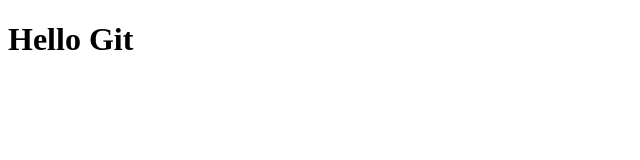
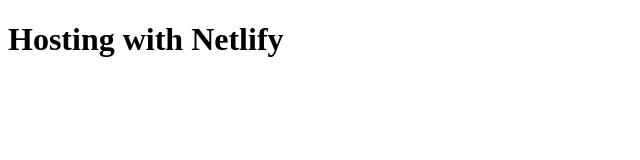
Before and after one commit to RJP2024/My-WeatherApp_Project1, a plain HTML site: page index.html in a window 1280 px wide. Shown: the whole page, without its empty margins (0-640 px from the left). Drawn offline with Linux system fonts and the light colour scheme.

Commit message:
Updated title & h1

```diff
--- a/index.html
+++ b/index.html
@@ -3,12 +3,12 @@
 <head>
     <meta charset="UTF-8">
     <meta name="viewport" content="width=device-width, initial-scale=1.0">
-    <title>Document</title>
+    <title>GitHub</title>
     <link ref="stylesheethref" href="style.css" />
 </head>
 <body>
     <h1>
-        Hello Git
+        Hosting with Netlify
     </h1>
     <script src="script.js"></script>
 </body>
```
